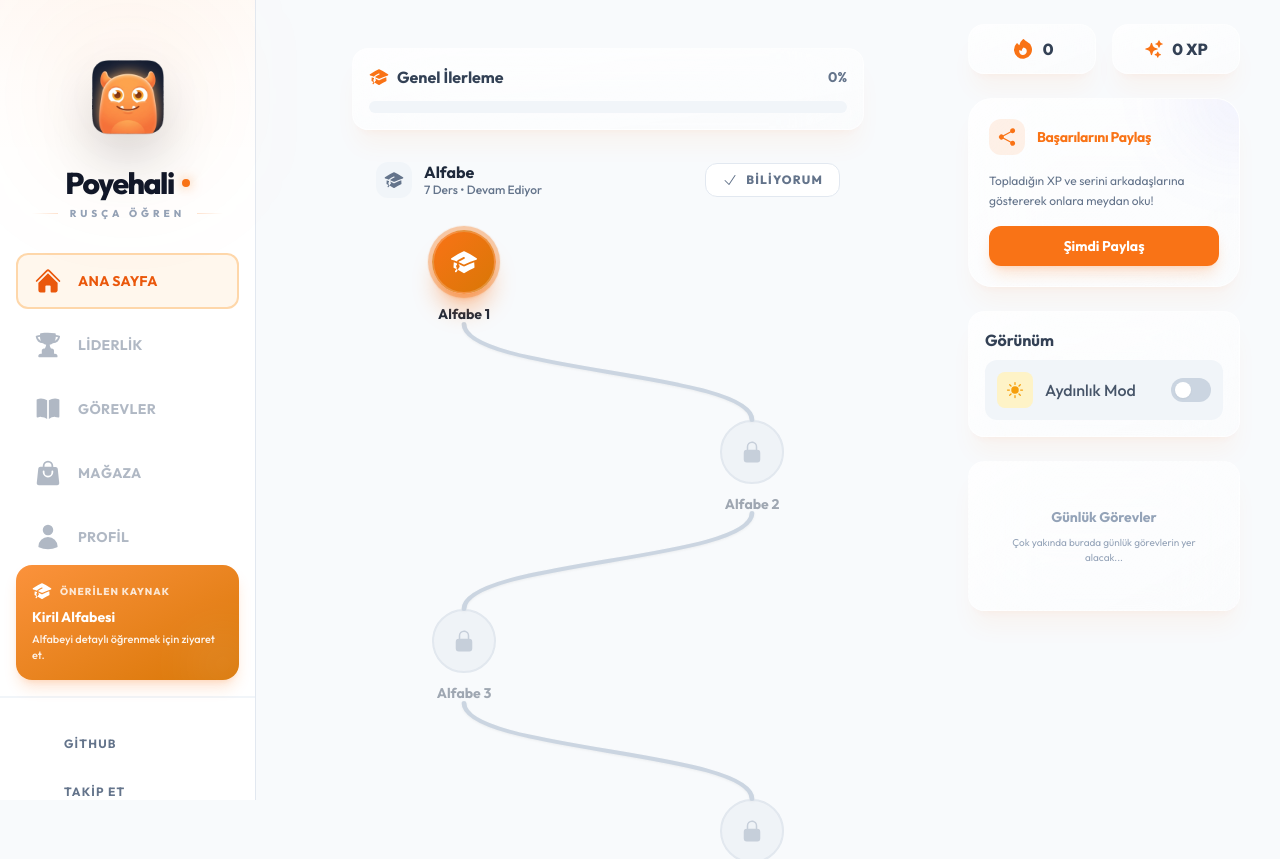
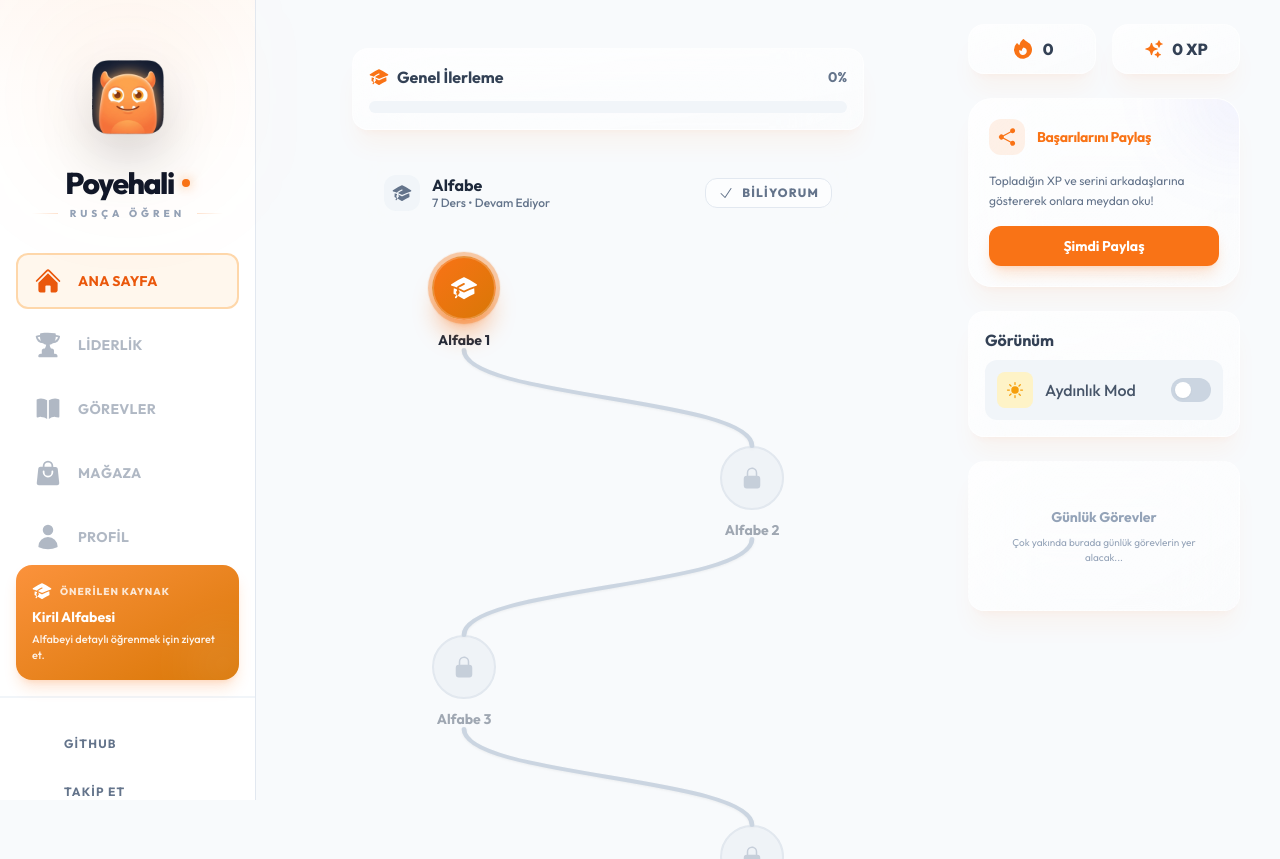
Before and after one commit to gorkembayraktar/poyehali, a React (Vite) app: page / in a window 1280 px wide. Shown: the top 859 px of the page. Built offline with nearby package versions, Linux system fonts and the light colour scheme; some icons are missing.

Commit message:
section sticky

```diff
--- a/src/components/learning-path/LearningPath.jsx
+++ b/src/components/learning-path/LearningPath.jsx
@@ -141,7 +141,13 @@ function LearningPath() {
                             transition={{ delay: sectionIndex * 0.1 }}
                             className={`mb-12 ${isLocked ? 'opacity-50 grayscale-[0.5]' : ''}`}
                         >
-                            <div className="flex items-center justify-between mb-8 px-2">
+                            <div className={`
+                                sticky top-[172px] md:top-[92px] z-20
+                                flex items-center justify-between mb-8 px-4 py-3
+                                bg-slate-50/80 dark:bg-[#121212]/80 backdrop-blur-md
+                                border-y border-transparent transition-all
+                                ${isLocked ? 'pointer-events-none' : ''}
+                            `}>
                                 <motion.div
                                     initial={{ x: -20, opacity: 0 }}
                                     animate={{ x: 0, opacity: 1 }}
@@ -163,14 +169,14 @@ function LearningPath() {
                                 <button
                                     onClick={() => !isMastered && !isLocked && handleMasterSection(sectionKey, section.title)}
                                     className={`
-                                        group relative flex items-center gap-2 px-4 py-2 rounded-xl border transition-all duration-500 overflow-hidden
+                                        group relative flex items-center gap-2 px-3 py-1.5 rounded-xl border transition-all duration-500 overflow-hidden
                                         ${isMastered
                                             ? 'bg-emerald-500 border-emerald-500 text-white shadow-lg shadow-emerald-500/20'
                                             : isLocked
                                                 ? 'bg-slate-100 dark:bg-white/5 border-transparent text-slate-400 cursor-not-allowed'
                                                 : confirmingMastery === sectionKey
                                                     ? 'bg-amber-500 border-amber-500 text-white shadow-lg shadow-amber-500/20 animate-pulse'
-                                                    : 'bg-white dark:bg-white/5 border-slate-200 dark:border-white/10 text-slate-500 hover:border-emerald-500 hover:text-emerald-500 dark:hover:text-emerald-400'
+                                                    : 'bg-white/50 dark:bg-white/5 border-slate-200 dark:border-white/10 text-slate-500 hover:border-emerald-500 hover:text-emerald-500 dark:hover:text-emerald-400'
                                         }
                                     `}
                                 >
```
